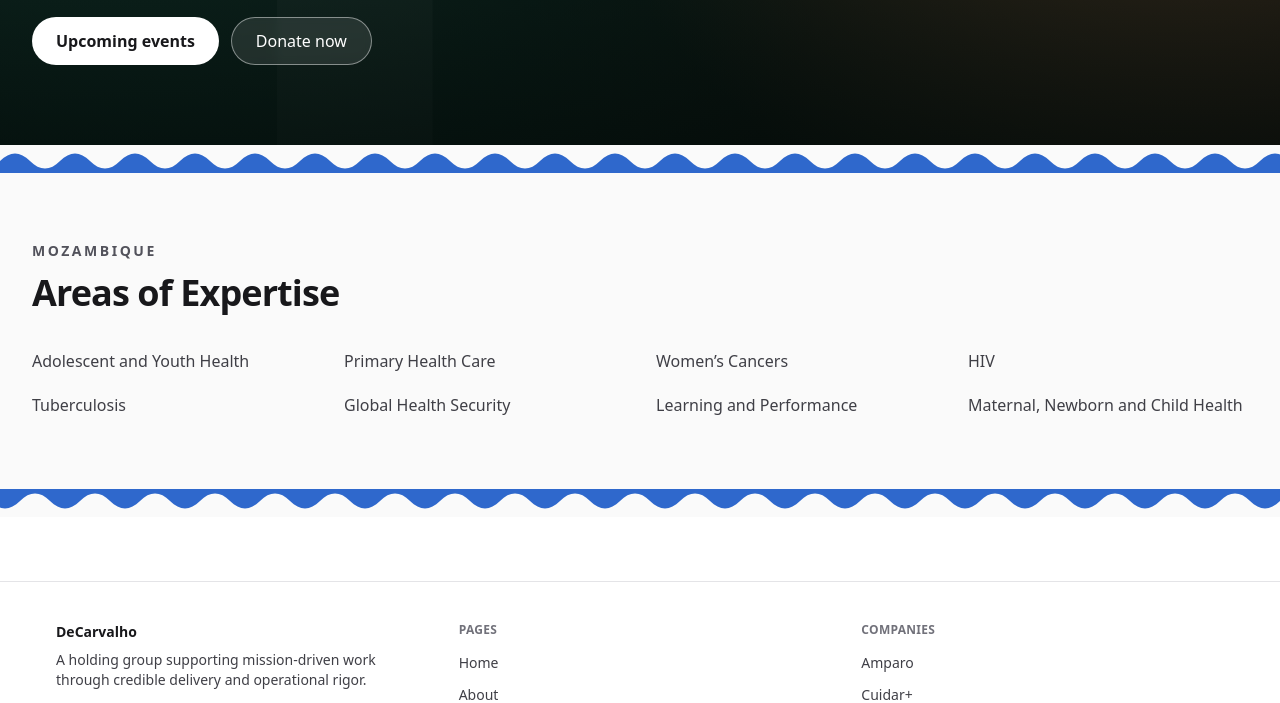
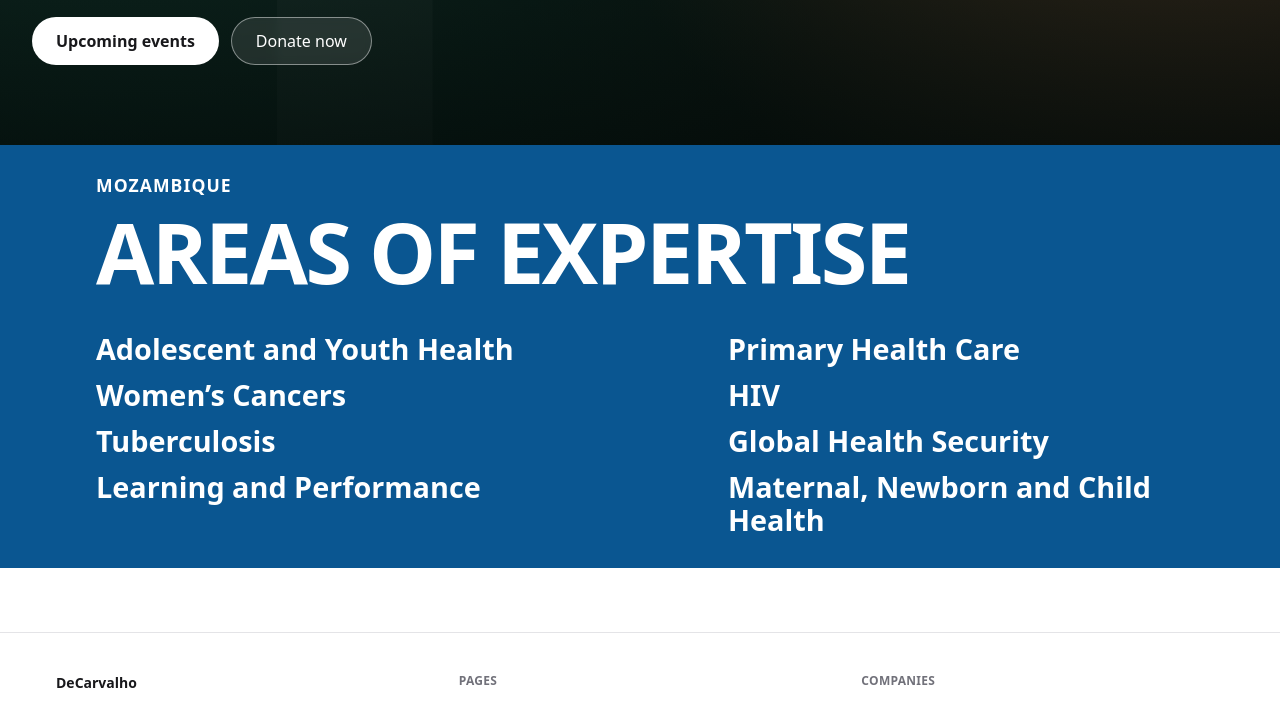
Before and after one commit to opanguana/decarvalho-site, a Next.js app: page / in a window 1280 px wide. Shown: the part 655-1358 px from the top of the page. Built offline with nearby package versions, Linux system fonts and the light colour scheme.

Commit message:
chore: WIP snapshot
What changed:
- captured current working tree state before additional hardening work

Why:
- preserve in-progress work and guarantee reversible history before further changes

Rollback:
- git revert <this-commit-sha>

```diff
--- a/app/page.tsx
+++ b/app/page.tsx
@@ -1,5 +1,5 @@
 import Link from "next/link";
-import AreasOfExpertiseSection from "@/components/AreasOfExpertiseSection";
+import AreasOfExpertiseBand from "@/components/AreasOfExpertiseBand";
 import { getPages } from "@/lib/content";
 import { buildMetadata } from "@/lib/seo";
 
@@ -46,7 +46,7 @@ export default function HomePage() {
           </div>
         </section>
       </main>
-      <AreasOfExpertiseSection />
+      <AreasOfExpertiseBand />
     </>
   );
 }
--- /dev/null
+++ b/components/AreasOfExpertiseBand.tsx
@@ -0,0 +1,81 @@
+import Link from "next/link";
+import styles from "@/components/areas-of-expertise-band.module.css";
+
+const leftColumnItems = [
+  {
+    label: "Adolescent and Youth Health",
+    href: "/areas-of-expertise/adolescent-and-youth-health/",
+  },
+  {
+    label: "Women’s Cancers",
+    href: "/areas-of-expertise/womens-cancers/",
+  },
+  {
+    label: "Tuberculosis",
+    href: "/areas-of-expertise/tuberculosis/",
+  },
+  {
+    label: "Learning and Performance",
+    href: "/areas-of-expertise/learning-performance/",
+  },
+];
+
+const rightColumnItems = [
+  {
+    label: "Primary Health Care",
+    href: "/areas-of-expertise/primary-health-care/",
+  },
+  {
+    label: "HIV",
+    href: "/areas-of-expertise/hiv/",
+  },
+  {
+    label: "Global Health Security",
+    href: "/areas-of-expertise/global-health-security/",
+  },
+  {
+    label: "Maternal, Newborn and Child Health",
+    href: "/areas-of-expertise/maternal-newborn-child-health/",
+  },
+];
+
+export default function AreasOfExpertiseBand() {
+  return (
+    <section aria-labelledby="areas-of-expertise-title" className="bg-[#0A5691] text-white">
+      <div className="mx-auto w-full max-w-[1800px] px-6 py-8 sm:px-10 sm:py-10 md:px-24 md:py-8">
+        <h3 className={`${styles.label} font-extrabold uppercase text-white`}>MOZAMBIQUE</h3>
+        <h2 id="areas-of-expertise-title" className={`${styles.title} mt-4 font-black uppercase text-white`}>
+          AREAS OF EXPERTISE
+        </h2>
+
+        <div className="mt-10 grid grid-cols-1 gap-y-6 md:grid-cols-2 md:gap-x-36 md:gap-y-0 lg:gap-x-44">
+          <ul className="space-y-2 md:space-y-3" role="list">
+            {leftColumnItems.map((item) => (
+              <li key={item.href}>
+                <Link
+                  href={item.href}
+                  className={`${styles.itemLink} inline-flex font-bold text-white transition-opacity hover:opacity-85 focus:outline-none focus-visible:rounded-sm focus-visible:ring-2 focus-visible:ring-white/80 focus-visible:ring-offset-2 focus-visible:ring-offset-[#0A5691]`}
+                >
+                  {item.label}
+                </Link>
+              </li>
+            ))}
+          </ul>
+
+          <ul className="space-y-2 md:space-y-3" role="list">
+            {rightColumnItems.map((item) => (
+              <li key={item.href}>
+                <Link
+                  href={item.href}
+                  className={`${styles.itemLink} inline-flex font-bold text-white transition-opacity hover:opacity-85 focus:outline-none focus-visible:rounded-sm focus-visible:ring-2 focus-visible:ring-white/80 focus-visible:ring-offset-2 focus-visible:ring-offset-[#0A5691]`}
+                >
+                  {item.label}
+                </Link>
+              </li>
+            ))}
+          </ul>
+        </div>
+      </div>
+    </section>
+  );
+}
--- /dev/null
+++ b/components/areas-of-expertise-band.module.css
@@ -0,0 +1,16 @@
+.label {
+  font-size: clamp(1.1rem, 1.35vw, 1.5rem);
+  letter-spacing: 0.06em;
+  line-height: 1;
+}
+
+.title {
+  font-size: clamp(3rem, 6.6vw, 6.2rem);
+  letter-spacing: -0.03em;
+  line-height: 0.96;
+}
+
+.itemLink {
+  font-size: clamp(1.8rem, 2.2vw, 3rem);
+  line-height: 1.15;
+}
```
